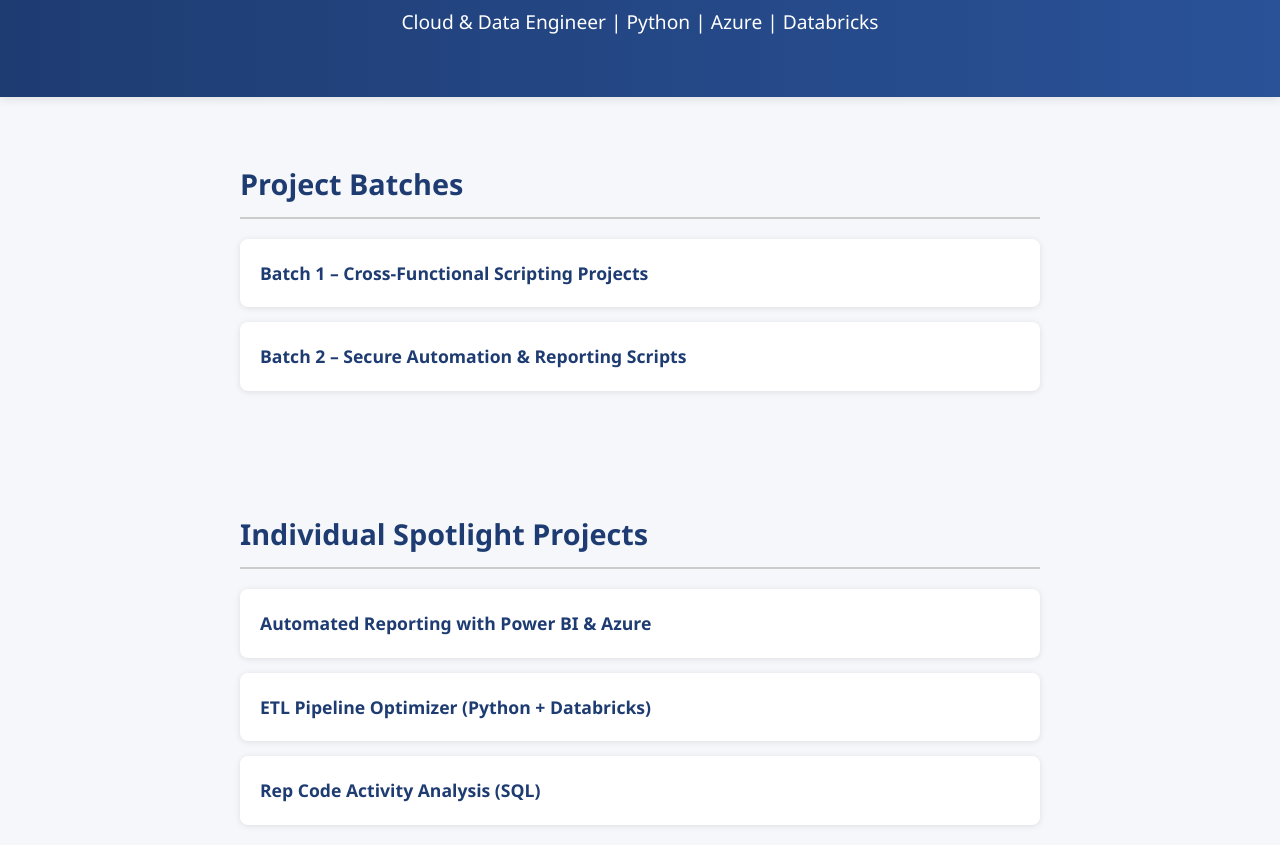
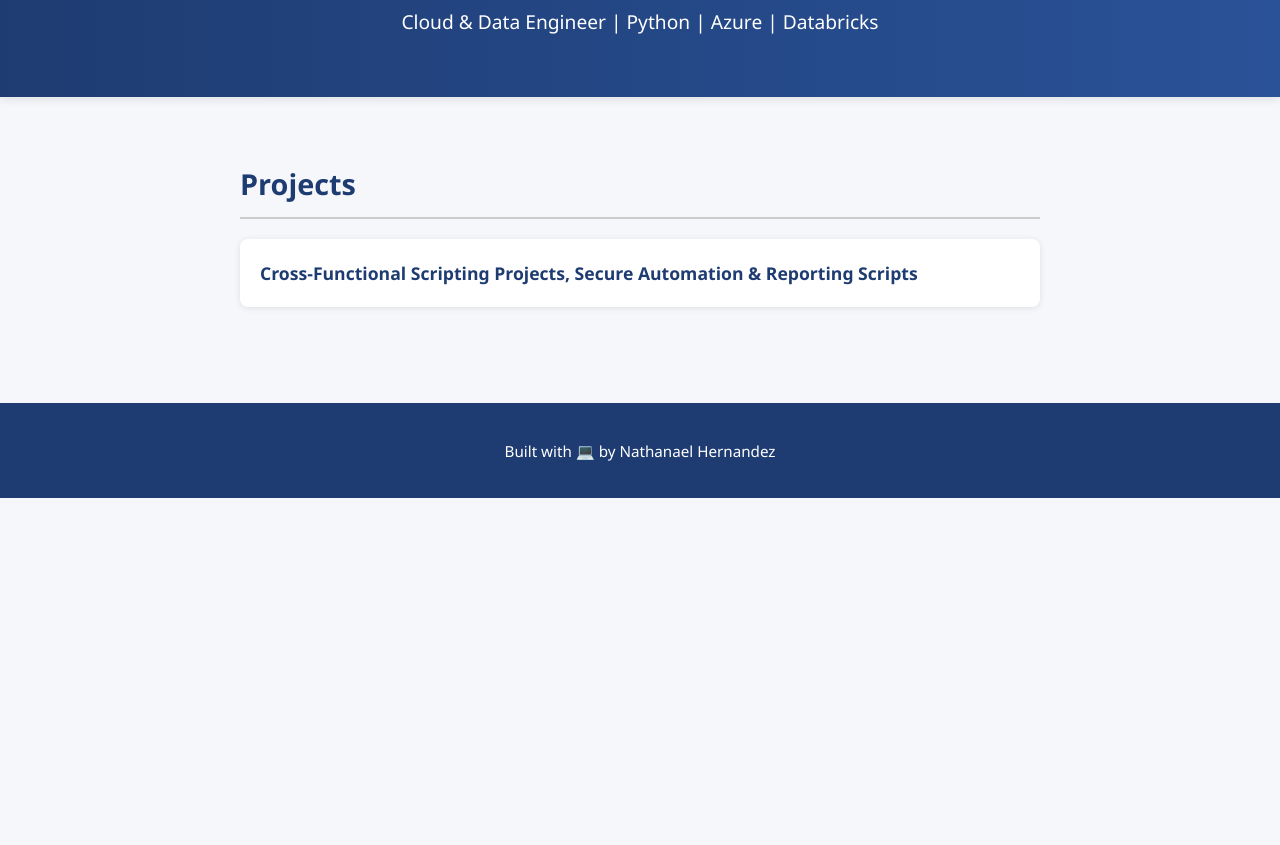
Before and after one commit to nhernandez95/CodePortfolioNHM, a plain HTML site: page index.html in a window 1280 px wide. Shown: the part 107-952 px from the top of the page. After the commit the page ends 800 px from the top, so only its background shows below. Drawn offline with Linux system fonts and the light colour scheme.

Commit message:
Update index.html

```diff
--- a/index.html
+++ b/index.html
@@ -12,19 +12,9 @@
   </header>
 
   <section>
-    <h2>Project Batches</h2>
+    <h2>Projects</h2>
     <ul>
-      <li><a href="projects/batch1.html">Batch 1 – Cross-Functional Scripting Projects</a></li>
-      <li><a href="projects/batch2.html">Batch 2 – Secure Automation & Reporting Scripts</a></li>
-    </ul>
-  </section>
-
-  <section>
-    <h2>Individual Spotlight Projects</h2>
-    <ul>
-      <li><a href="projects/automated-reporting.html">Automated Reporting with Power BI & Azure</a></li>
-      <li><a href="projects/etl-optimizer.html">ETL Pipeline Optimizer (Python + Databricks)</a></li>
-      <li><a href="projects/rep-code-activity.html">Rep Code Activity Analysis (SQL)</a></li>
+      <li><a href="projects/NHM-Portfolio.html">Cross-Functional Scripting Projects, Secure Automation & Reporting Scripts</a></li>
     </ul>
   </section>
 
```
